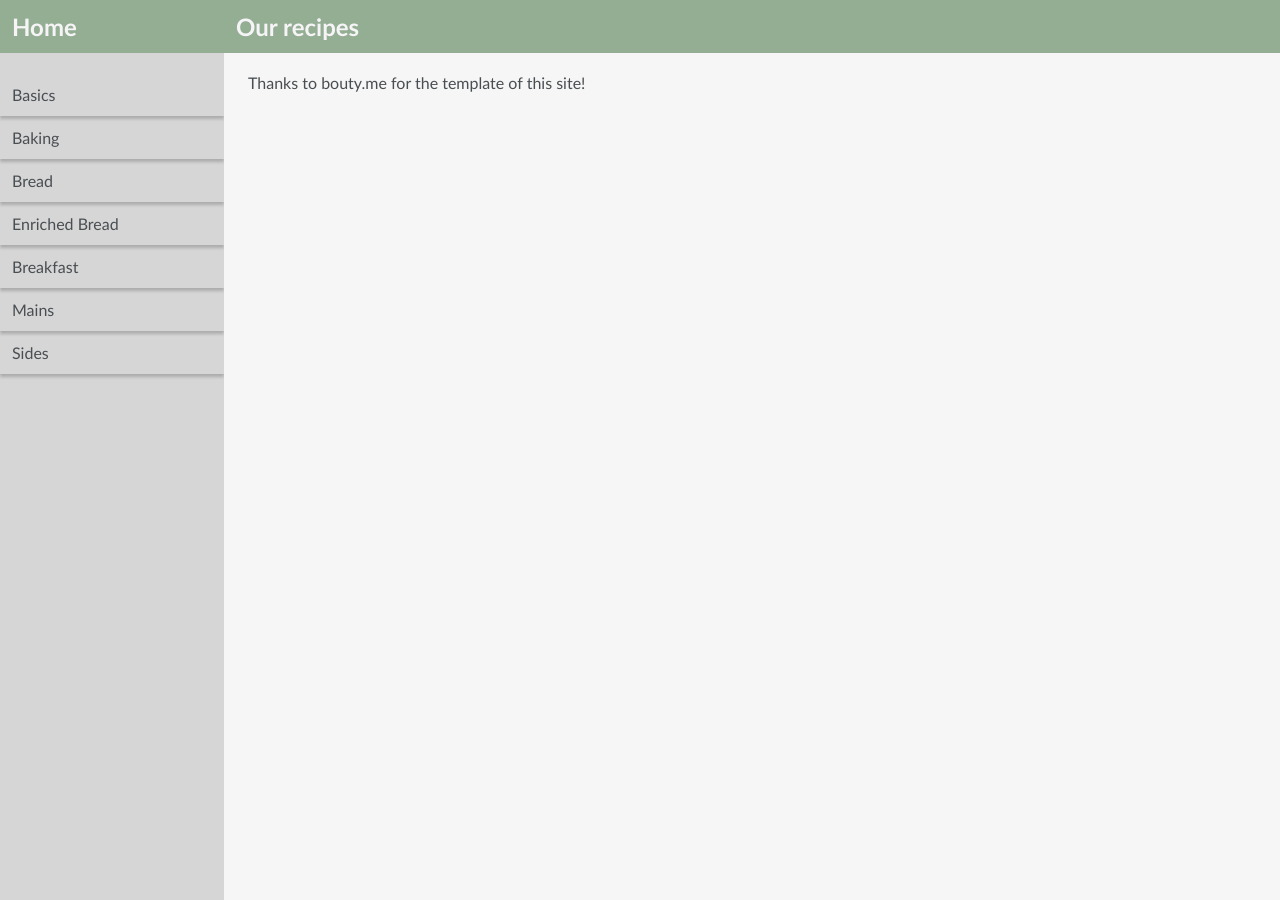
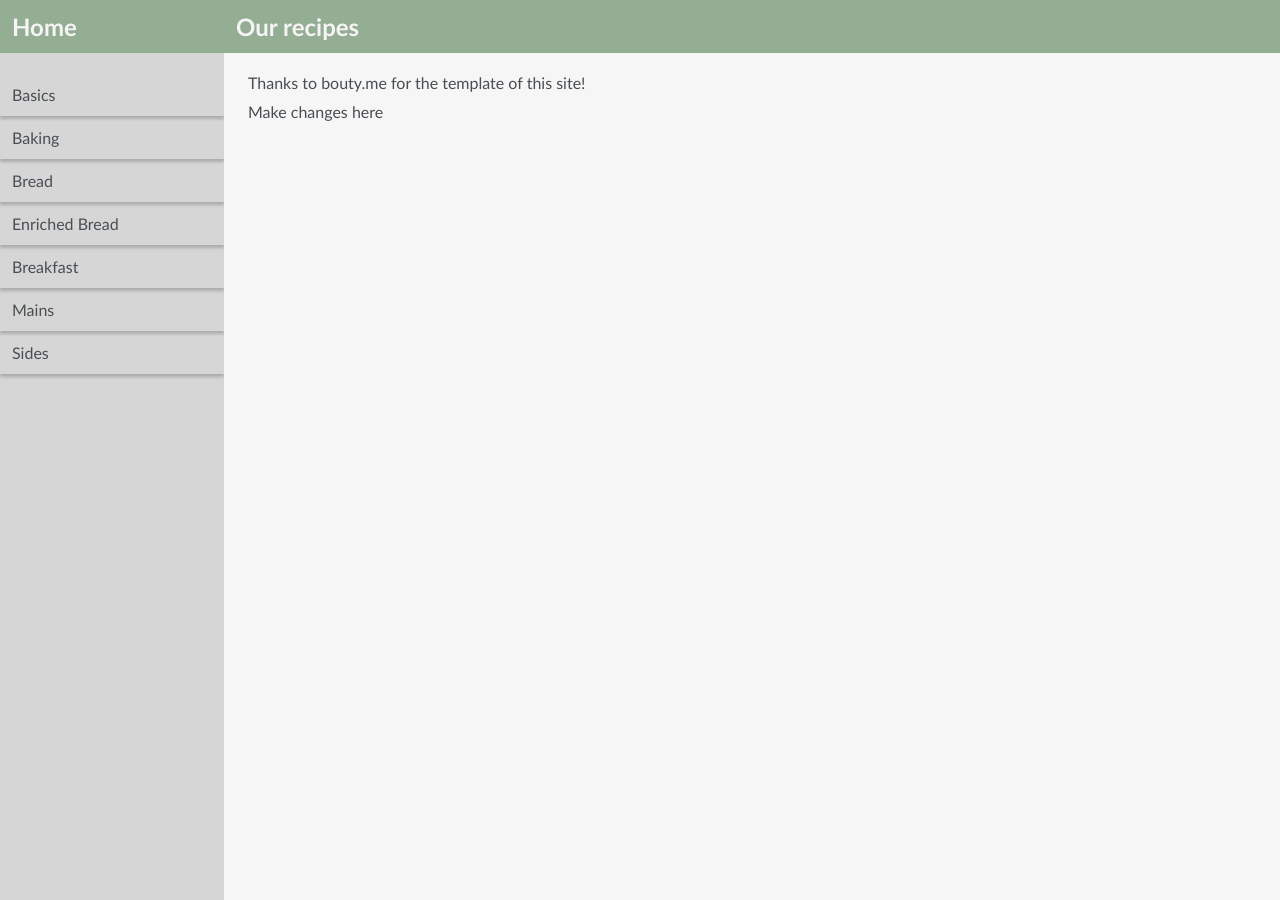
Before and after one commit to slfed/recipes, a Jekyll site: the page built from index.md, in a window 1280 px wide. Built offline with Jekyll 4.4.1, drawn with Linux system fonts in a browser that asks for light colours.

Commit message:
Update index.md

```diff
--- a/index.md
+++ b/index.md
@@ -4,3 +4,6 @@ title: Our recipes
 ---
 
 Thanks to [bouty.me](https://bouty.me/) for the template of this site!
+
+
+Make changes [here](https://github.com/mattarderne/food.rdrn.dev)
```
